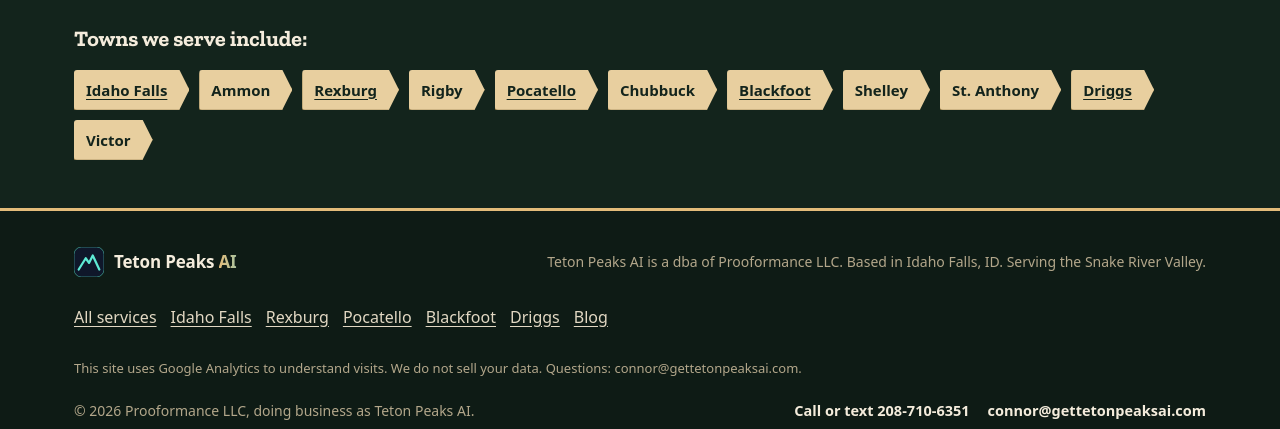
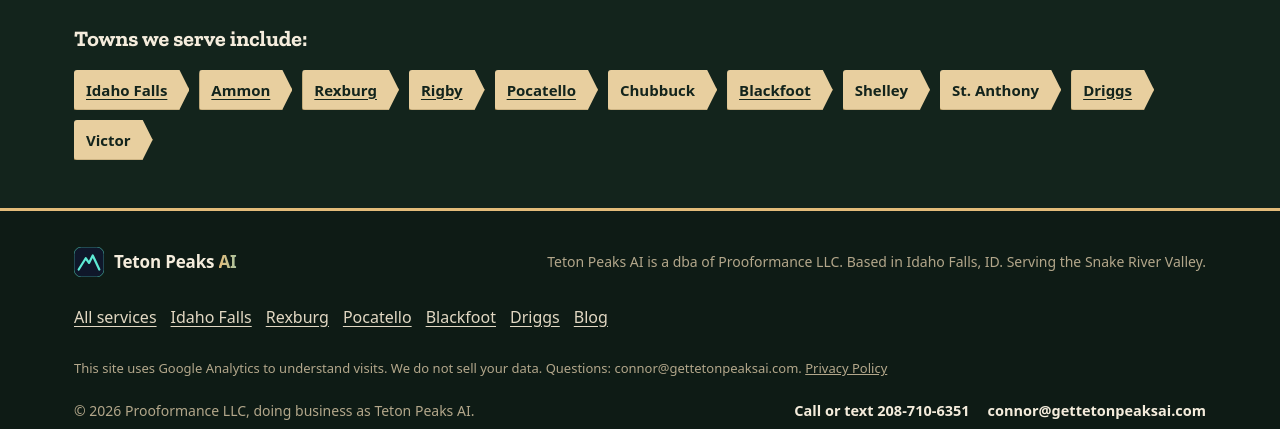
Before and after one commit to connorwills04-oss/tetonpeaksai-site, a plain HTML site: page blog/ai-receptionist-hvac-plumbing-idaho.html in a window 1280 px wide. Shown: the part 4014-4443 px from the top of the page. Drawn offline with Linux system fonts and the light colour scheme.

Commit message:
SEO and AEO pages Nov 11 (blog)

```diff
--- a/blog/ai-receptionist-hvac-plumbing-idaho.html
+++ b/blog/ai-receptionist-hvac-plumbing-idaho.html
@@ -285,7 +285,7 @@
 <section class="towns towns-a" aria-label="Towns we serve">
   <div class="wrap towns-inner">
     <p class="towns-label">Towns we serve include:</p>
-    <ul class="towns-list"><li><a href="/ai-automation-idaho-falls.html">Idaho Falls</a></li><li>Ammon</li><li><a href="/ai-automation-rexburg.html">Rexburg</a></li><li>Rigby</li><li><a href="/ai-automation-pocatello.html">Pocatello</a></li><li>Chubbuck</li><li><a href="/ai-automation-blackfoot.html">Blackfoot</a></li><li>Shelley</li><li>St. Anthony</li><li><a href="/ai-automation-driggs.html">Driggs</a></li><li>Victor</li></ul>
+    <ul class="towns-list"><li><a href="/ai-automation-idaho-falls.html">Idaho Falls</a></li><li><a href="/ai-automation-ammon.html">Ammon</a></li><li><a href="/ai-automation-rexburg.html">Rexburg</a></li><li><a href="/ai-automation-rigby.html">Rigby</a></li><li><a href="/ai-automation-pocatello.html">Pocatello</a></li><li>Chubbuck</li><li><a href="/ai-automation-blackfoot.html">Blackfoot</a></li><li>Shelley</li><li>St. Anthony</li><li><a href="/ai-automation-driggs.html">Driggs</a></li><li>Victor</li></ul>
   </div>
 </section>
 
@@ -305,7 +305,7 @@
       <a href="/ai-automation-driggs.html">Driggs</a>
       <a href="/blog/">Blog</a>
     </nav>
-    <p class="foot-privacy" style="font-size:13px">This site uses Google Analytics to understand visits. We do not sell your data. Questions: <a href="mailto:connor@gettetonpeaksai.com">connor@gettetonpeaksai.com</a>.</p>
+    <p class="foot-privacy" style="font-size:13px">This site uses Google Analytics to understand visits. We do not sell your data. Questions: <a href="mailto:connor@gettetonpeaksai.com">connor@gettetonpeaksai.com</a>. <a href="/privacy.html" style="text-decoration:underline">Privacy Policy</a></p>
     <p class="foot-legal">© 2026 Prooformance LLC, doing business as Teton Peaks AI.</p>
     <div class="foot-contact" style="display:flex;gap:18px;flex-wrap:wrap">
       <a class="foot-phone" href="tel:+12087106351">Call or text 208-710-6351</a>
```
Also changed, not shown: blog/ai-receptionist-vs-part-time-receptionist.html (+2 -2 lines), blog/business-texting-rules-10dlc.html (+2 -2 lines), blog/index.html (+2 -2 lines), blog/what-missed-calls-cost.html (+2 -2 lines).
